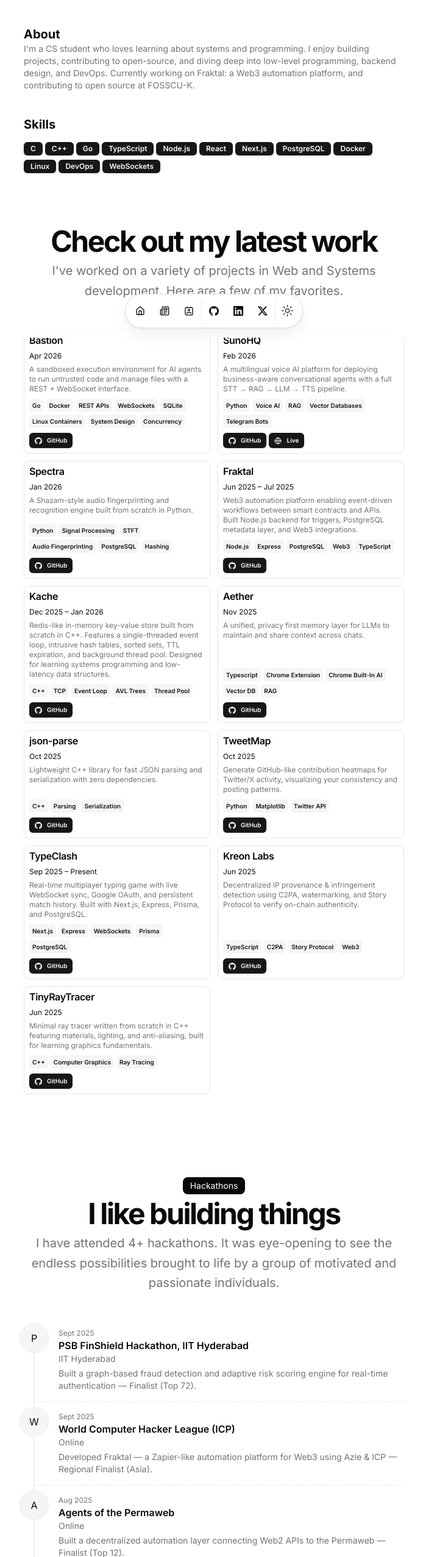
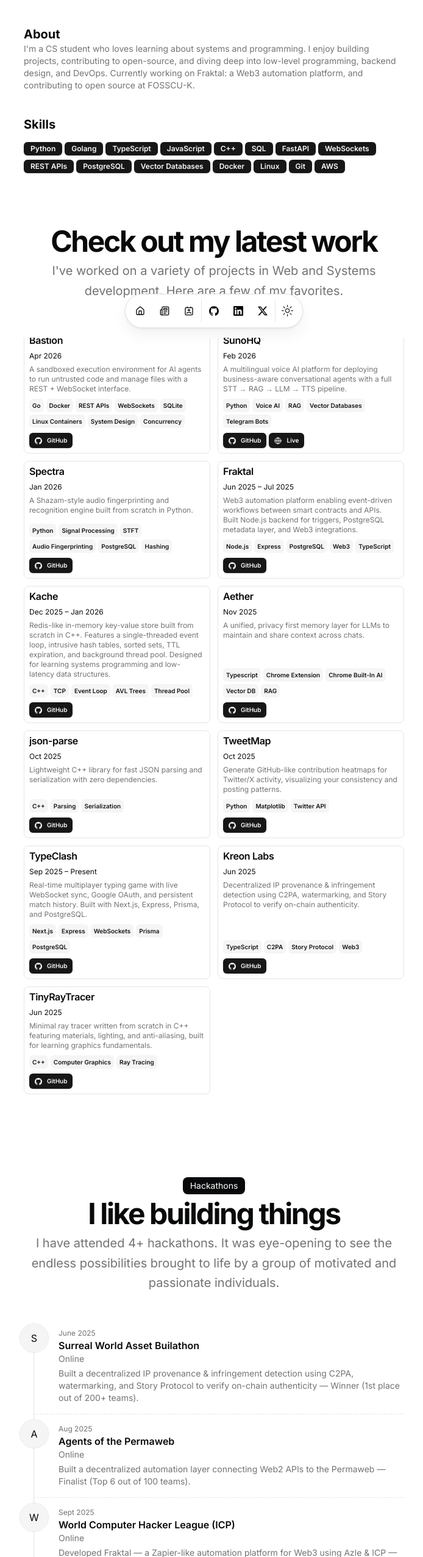
Before and after one commit to sakkshm/portfolio, a Next.js app: page / in a window 1280 px wide. Shown: the part 246-2800 px from the top of the page at 61% size, without its empty margins (289-983 px from the left). Built offline with nearby package versions, Linux system fonts and the light colour scheme.

Commit message:
added blueleaf work experience

```diff
--- a/src/data/resume.tsx
+++ b/src/data/resume.tsx
@@ -13,18 +13,21 @@ export const DATA = {
     "I'm a CS student who loves learning about systems and programming. I enjoy building projects, contributing to open-source, and diving deep into low-level programming, backend design, and DevOps. Currently working on Fraktal: a Web3 automation platform, and contributing to open source at FOSSCU-K.",
   avatarUrl: "/profile.jpg",
   skills: [
-    "C",
+    "Python",
+    "Golang",
+    "TypeScript",
+    "JavaScript",
     "C++",
-    "Go",
-    "TypeScript",
-    "Node.js",
-    "React",
-    "Next.js",
+    "SQL",
+    "FastAPI",
+    "WebSockets",
+    "REST APIs",
     "PostgreSQL",
+    "Vector Databases",
     "Docker",
     "Linux",
-    "DevOps",
-    "WebSockets",
+    "Git",
+    "AWS",
   ],
   navbar: [
     { href: "/", icon: HomeIcon, label: "Home" },
@@ -63,6 +66,18 @@ export const DATA = {
   },
 
   work: [
+    {
+      company: "Blueleaf AI Innovation Studio",
+      href: "https://blueleaf.ai",
+      badges: [],
+      location: "Delhi NCR, India",
+      title: "AI Engineering Intern",
+      logoUrl: "/blueleaf.jpeg",
+      start: "May 2026",
+      end: "Jul 2026",
+      description:
+        "Designed a modular agentic OS layer and decoupled knowledge graphs to orchestrate enterprise workflows. Optimized multi-agent runtimes and retrieval pipelines by implementing context pruning to minimize token usage. Built isolated, secure microservices using MLOps workflows to enforce strict compliance boundaries.",
+    },
     {
       company: "FOSSCU-K",
       href: "https://github.com/FOSSCU-KIET",
@@ -295,11 +310,20 @@ export const DATA = {
 
   hackathons: [
     {
-      title: "PSB FinShield Hackathon, IIT Hyderabad",
-      dates: "Sept 2025",
-      location: "IIT Hyderabad",
+      title: "Surreal World Asset Builathon",
+      dates: "June 2025",
+      location: "Online",
       description:
-        "Built a graph-based fraud detection and adaptive risk scoring engine for real-time authentication — Finalist (Top 72).",
+        "Built a decentralized IP provenance & infringement detection using C2PA, watermarking, and Story Protocol to verify on-chain authenticity — Winner (1st place out of 200+ teams).",
+      win: "Winner",
+      links: [],
+    },
+    {
+      title: "Agents of the Permaweb",
+      dates: "Aug 2025",
+      location: "Online",
+      description:
+        "Built a decentralized automation layer connecting Web2 APIs to the Permaweb — Finalist (Top 6 out of 100 teams).",
       win: "Finalist",
       links: [],
     },
@@ -308,26 +332,17 @@ export const DATA = {
       dates: "Sept 2025",
       location: "Online",
       description:
-        "Developed Fraktal — a Zapier-like automation platform for Web3 using Azle & ICP — Regional Finalist (Asia).",
+        "Developed Fraktal — a Zapier-like automation platform for Web3 using Azle & ICP — Finalist (Asia-level selection).",
       win: "Finalist",
       links: [],
     },
     {
-      title: "Agents of the Permaweb",
-      dates: "Aug 2025",
-      location: "Online",
+      title: "PSB FinShield Hackathon, IIT Hyderabad",
+      dates: "Sept 2025",
+      location: "IIT Hyderabad",
       description:
-        "Built a decentralized automation layer connecting Web2 APIs to the Permaweb — Finalist (Top 12).",
+        "Built a graph-based fraud detection and adaptive risk scoring engine for real-time authentication — Finalist (Top 75 out of 2000+ teams).",
       win: "Finalist",
-      links: [],
-    },
-    {
-      title: "Surreal World Asset Builathon",
-      dates: "June 2025",
-      location: "Online",
-      description:
-        "Built a decentralized IP provenance & infringement detection using C2PA, watermarking, and Story Protocol to verify on-chain authenticity — Winner (IP Detection and Enforcement Track).",
-      win: "Winner",
       links: [],
     },
   ],
```
Also changed, not shown: public/blueleaf.jpeg (added).
